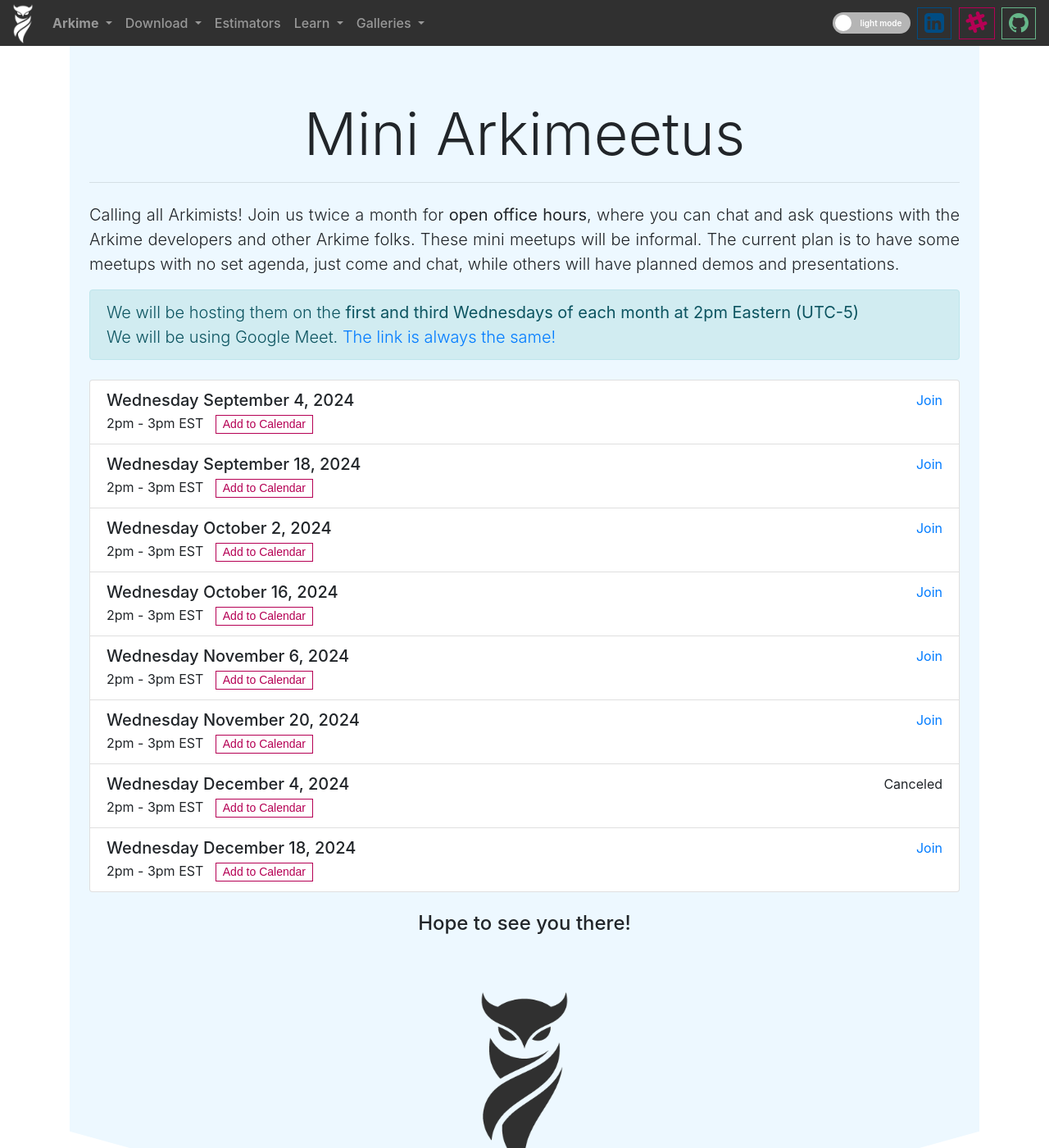
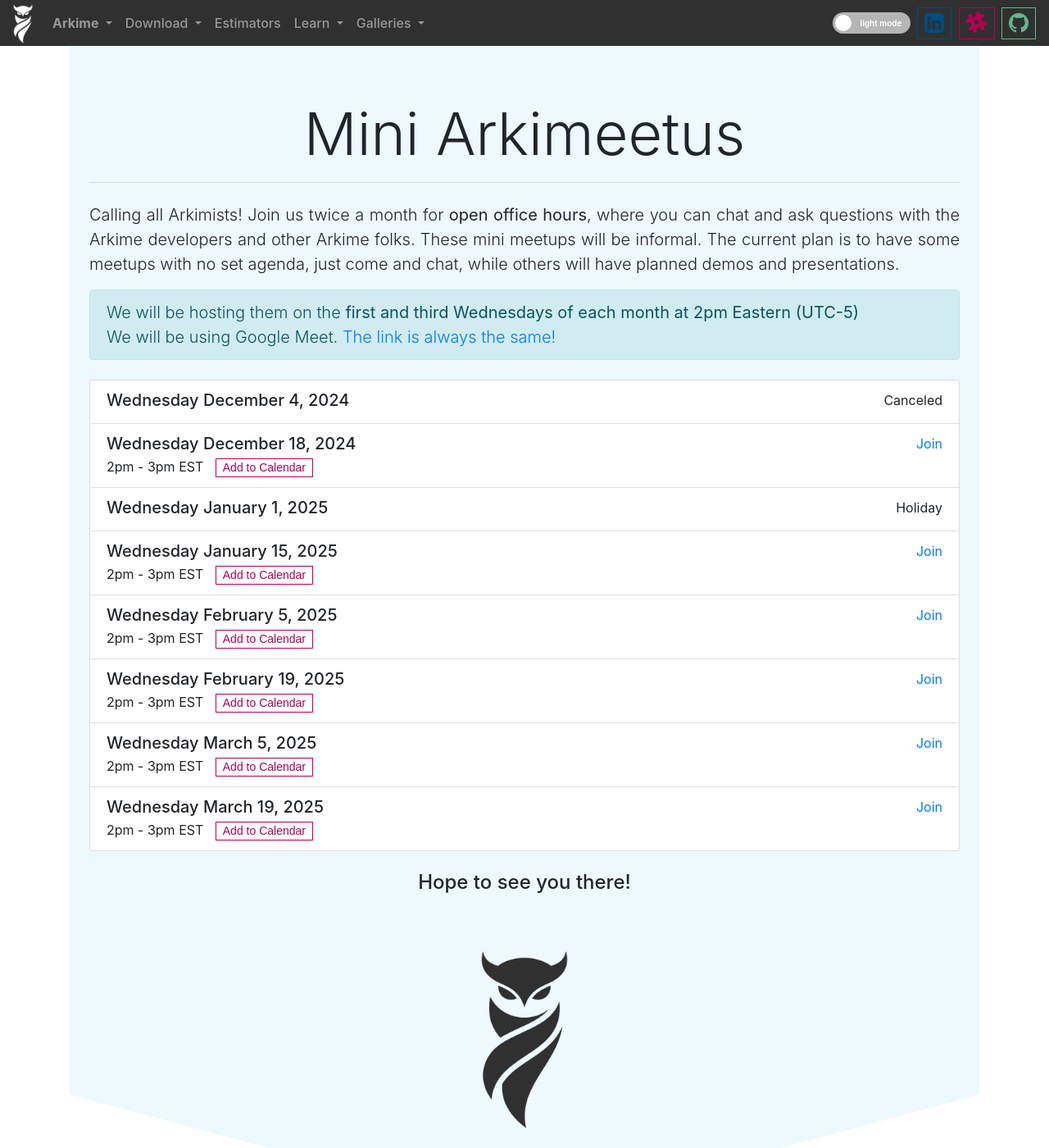
Before and after one commit to arkime/arkimeweb, a Jekyll site: the page built from mini-arkimeetus.html, in a window 1280 px wide and 1400 px high. Shown: the whole window at 82% size. Built offline with Jekyll 4.4.1, drawn with Linux system fonts in a browser that asks for light colours.

Commit message:
add future dates

```diff
--- a/mini-arkimeetus.html
+++ b/mini-arkimeetus.html
@@ -83,106 +83,9 @@
               <ul class="list-group">
                 <li class="list-group-item">
                   <div class="d-flex w-100 justify-content-between">
-                    <h5 class="mb-1">Wednesday September 4, 2024</h5>
-                    <a class="no-decoration" href="https://meet.google.com/ueh-pseg-zjo">
-                      Join
-                    </a>
-                  </div>
-                  2pm - 3pm EST
-                  <span title="Add to Calendar" class="add-to-calendar">
-                    <span class="start">09/04/2024 02:00 PM</span>
-                    <span class="timezone">America/New_York</span>
-                    <span class="title">Mini Arkimeetus</span>
-                    <span class="description">Arkime Office Hours - https://arkime.com/mini-arkimeetus - https://meet.google.com/ueh-pseg-zjo</span>
-                  </span>
-                </li>
-                <li class="list-group-item">
-                  <div class="d-flex w-100 justify-content-between">
-                    <h5 class="mb-1">Wednesday September 18, 2024</h5>
-                    <a class="no-decoration" href="https://meet.google.com/ueh-pseg-zjo">
-                      Join
-                    </a>
-                  </div>
-                  2pm - 3pm EST
-                  <span title="Add to Calendar" class="add-to-calendar">
-                    <span class="start">09/18/2024 02:00 PM</span>
-                    <span class="timezone">America/New_York</span>
-                    <span class="title">Mini Arkimeetus</span>
-                    <span class="description">Arkime Office Hours - https://arkime.com/mini-arkimeetus - https://meet.google.com/ueh-pseg-zjo</span>
-                  </span>
-                </li>
-                <li class="list-group-item">
-                  <div class="d-flex w-100 justify-content-between">
-                    <h5 class="mb-1">Wednesday October 2, 2024</h5>
-                    <a class="no-decoration" href="https://meet.google.com/ueh-pseg-zjo">
-                      Join
-                    </a>
-                  </div>
-                  2pm - 3pm EST
-                  <span title="Add to Calendar" class="add-to-calendar">
-                    <span class="start">10/02/2024 02:00 PM</span>
-                    <span class="timezone">America/New_York</span>
-                    <span class="title">Mini Arkimeetus</span>
-                    <span class="description">Arkime Office Hours - https://arkime.com/mini-arkimeetus - https://meet.google.com/ueh-pseg-zjo</span>
-                  </span>
-                </li>
-                <li class="list-group-item">
-                  <div class="d-flex w-100 justify-content-between">
-                    <h5 class="mb-1">Wednesday October 16, 2024</h5>
-                    <a class="no-decoration" href="https://meet.google.com/ueh-pseg-zjo">
-                      Join
-                    </a>
-                  </div>
-                  2pm - 3pm EST
-                  <span title="Add to Calendar" class="add-to-calendar">
-                    <span class="start">10/16/2024 02:00 PM</span>
-                    <span class="timezone">America/New_York</span>
-                    <span class="title">Mini Arkimeetus</span>
-                    <span class="description">Arkime Office Hours - https://arkime.com/mini-arkimeetus - https://meet.google.com/ueh-pseg-zjo</span>
-                  </span>
-                </li>
-                <li class="list-group-item">
-                  <div class="d-flex w-100 justify-content-between">
-                    <h5 class="mb-1">Wednesday November 6, 2024</h5>
-                    <a class="no-decoration" href="https://meet.google.com/ueh-pseg-zjo">
-                      Join
-                    </a>
-                  </div>
-                  2pm - 3pm EST
-                  <span title="Add to Calendar" class="add-to-calendar">
-                    <span class="start">11/06/2024 02:00 PM</span>
-                    <span class="timezone">America/New_York</span>
-                    <span class="title">Mini Arkimeetus</span>
-                    <span class="description">Arkime Office Hours - https://arkime.com/mini-arkimeetus - https://meet.google.com/ueh-pseg-zjo</span>
-                  </span>
-                </li>
-                <li class="list-group-item">
-                  <div class="d-flex w-100 justify-content-between">
-                    <h5 class="mb-1">Wednesday November 20, 2024</h5>
-                    <a class="no-decoration" href="https://meet.google.com/ueh-pseg-zjo">
-                      Join
-                    </a>
-                  </div>
-                  2pm - 3pm EST
-                  <span title="Add to Calendar" class="add-to-calendar">
-                    <span class="start">11/20/2024 02:00 PM</span>
-                    <span class="timezone">America/New_York</span>
-                    <span class="title">Mini Arkimeetus</span>
-                    <span class="description">Arkime Office Hours - https://arkime.com/mini-arkimeetus - https://meet.google.com/ueh-pseg-zjo</span>
-                  </span>
-                </li>
-                <li class="list-group-item">
-                  <div class="d-flex w-100 justify-content-between">
                     <h5 class="mb-1">Wednesday December 4, 2024</h5>
                     Canceled
                   </div>
-                  2pm - 3pm EST
-                  <span title="Add to Calendar" class="add-to-calendar">
-                    <span class="start">12/04/2024 02:00 PM</span>
-                    <span class="timezone">America/New_York</span>
-                    <span class="title">Mini Arkimeetus</span>
-                    <span class="description">Arkime Office Hours - https://arkime.com/mini-arkimeetus - https://meet.google.com/ueh-pseg-zjo</span>
-                  </span>
                 </li>
                 <li class="list-group-item">
                   <div class="d-flex w-100 justify-content-between">
@@ -194,6 +97,87 @@
                   2pm - 3pm EST
                   <span title="Add to Calendar" class="add-to-calendar">
                     <span class="start">12/18/2024 02:00 PM</span>
+                    <span class="timezone">America/New_York</span>
+                    <span class="title">Mini Arkimeetus</span>
+                    <span class="description">Arkime Office Hours - https://arkime.com/mini-arkimeetus - https://meet.google.com/ueh-pseg-zjo</span>
+                  </span>
+                </li>
+                <li class="list-group-item">
+                  <div class="d-flex w-100 justify-content-between">
+                    <h5 class="mb-1">Wednesday January 1, 2025</h5>
+                    Holiday
+                  </div>
+                </li>
+                <li class="list-group-item">
+                  <div class="d-flex w-100 justify-content-between">
+                    <h5 class="mb-1">Wednesday January 15, 2025</h5>
+                    <a class="no-decoration" href="https://meet.google.com/ueh-pseg-zjo">
+                      Join
+                    </a>
+                  </div>
+                  2pm - 3pm EST
+                  <span title="Add to Calendar" class="add-to-calendar">
+                    <span class="start">1/15/2025 02:00 PM</span>
+                    <span class="timezone">America/New_York</span>
+                    <span class="title">Mini Arkimeetus</span>
+                    <span class="description">Arkime Office Hours - https://arkime.com/mini-arkimeetus - https://meet.google.com/ueh-pseg-zjo</span>
+                  </span>
+                </li>
+                <li class="list-group-item">
+                  <div class="d-flex w-100 justify-content-between">
+                    <h5 class="mb-1">Wednesday February 5, 2025</h5>
+                    <a class="no-decoration" href="https://meet.google.com/ueh-pseg-zjo">
+                      Join
+                    </a>
+                  </div>
+                  2pm - 3pm EST
+                  <span title="Add to Calendar" class="add-to-calendar">
+                    <span class="start">2/5/2025 02:00 PM</span>
+                    <span class="timezone">America/New_York</span>
+                    <span class="title">Mini Arkimeetus</span>
+                    <span class="description">Arkime Office Hours - https://arkime.com/mini-arkimeetus - https://meet.google.com/ueh-pseg-zjo</span>
+                  </span>
+                </li>
+                <li class="list-group-item">
+                  <div class="d-flex w-100 justify-content-between">
+                    <h5 class="mb-1">Wednesday February 19, 2025</h5>
+                    <a class="no-decoration" href="https://meet.google.com/ueh-pseg-zjo">
+                      Join
+                    </a>
+                  </div>
+                  2pm - 3pm EST
+                  <span title="Add to Calendar" class="add-to-calendar">
+                    <span class="start">2/19/2025 02:00 PM</span>
+                    <span class="timezone">America/New_York</span>
+                    <span class="title">Mini Arkimeetus</span>
+                    <span class="description">Arkime Office Hours - https://arkime.com/mini-arkimeetus - https://meet.google.com/ueh-pseg-zjo</span>
+                  </span>
+                </li>
+                <li class="list-group-item">
+                  <div class="d-flex w-100 justify-content-between">
+                    <h5 class="mb-1">Wednesday March 5, 2025</h5>
+                    <a class="no-decoration" href="https://meet.google.com/ueh-pseg-zjo">
+                      Join
+                    </a>
+                  </div>
+                  2pm - 3pm EST
+                  <span title="Add to Calendar" class="add-to-calendar">
+                    <span class="start">3/5/2025 02:00 PM</span>
+                    <span class="timezone">America/New_York</span>
+                    <span class="title">Mini Arkimeetus</span>
+                    <span class="description">Arkime Office Hours - https://arkime.com/mini-arkimeetus - https://meet.google.com/ueh-pseg-zjo</span>
+                  </span>
+                </li>
+                <li class="list-group-item">
+                  <div class="d-flex w-100 justify-content-between">
+                    <h5 class="mb-1">Wednesday March 19, 2025</h5>
+                    <a class="no-decoration" href="https://meet.google.com/ueh-pseg-zjo">
+                      Join
+                    </a>
+                  </div>
+                  2pm - 3pm EST
+                  <span title="Add to Calendar" class="add-to-calendar">
+                    <span class="start">3/19/2025 02:00 PM</span>
                     <span class="timezone">America/New_York</span>
                     <span class="title">Mini Arkimeetus</span>
                     <span class="description">Arkime Office Hours - https://arkime.com/mini-arkimeetus - https://meet.google.com/ueh-pseg-zjo</span>
```
